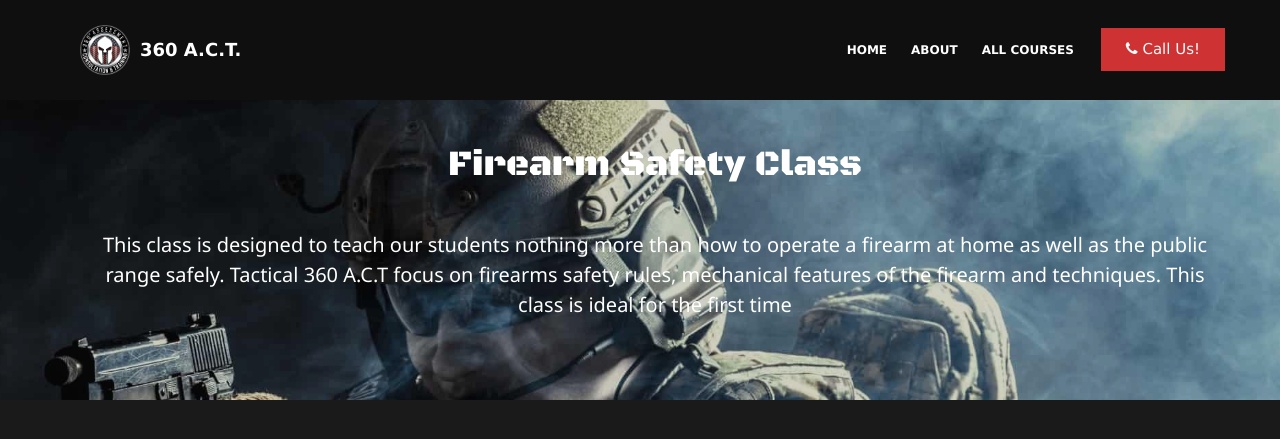
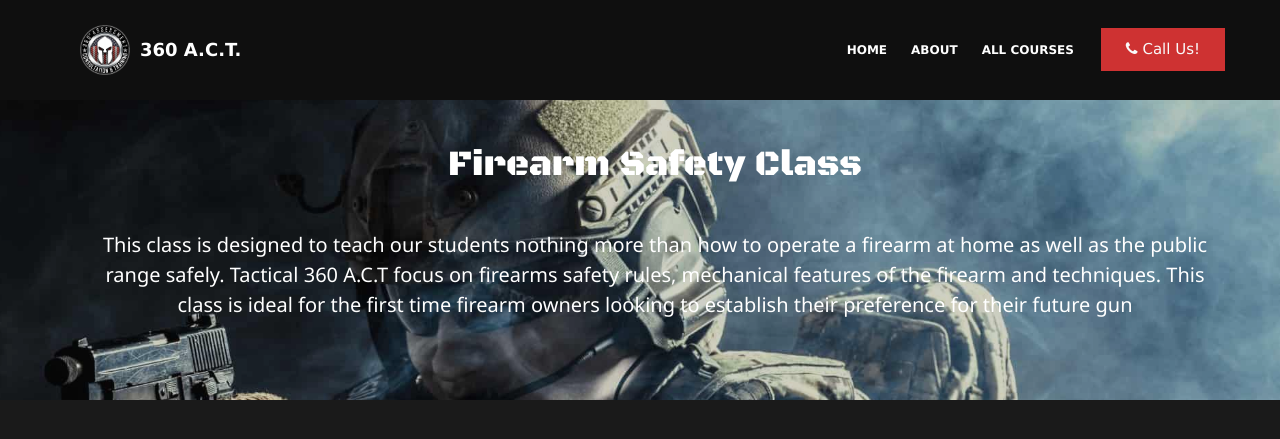
Before and after one commit to sduong9392/Tactical360ActWebsite, a Jekyll site: the page built from pages/Firearms Safety.md, in a window 1280 px wide and 1400 px high, cut to the strip 0-480 px from the top of the window. Shown: the top 439 px of the strip. Built offline with Jekyll 4.4.1, drawn with Linux system fonts in a browser that asks for light colours; comment, search, counter and statistics services are not loaded; some of the changed text lies outside the part shown.

Commit message:
pages/Firearms Safety.md updated from https://stackedit.io/

```diff
--- a/pages/Firearms Safety.md
+++ b/pages/Firearms Safety.md
@@ -2,11 +2,11 @@
 title: "Firearm Safety Class"
 price: "$50"
 image: "https://images.pexels.com/photos/3602946/pexels-photo-3602946.jpeg?auto=compress&cs=tinysrgb&dpr=2&h=750&w=1260"
-summary: This class is designed to teach our students nothing more than how to operate a firearm at home as well as the public range safely.  Tactical 360 A.C.T focus on firearms safety rules, mechanical features of the firearm and techniques.  This class is ideal for the first time
+summary: This class is designed to teach our students nothing more than how to operate a firearm at home as well as the public range safely.  Tactical 360 A.C.T focus on firearms safety rules, mechanical features of the firearm and techniques.  This class is ideal for the first time firearm owners looking to establish their preference for their future gun
 tag: "featured"
 ---
 
 
 <!--stackedit_data:
-eyJoaXN0b3J5IjpbLTIwNjMzMDk2NDAsLTQ5NTk5Mjg4MF19
+eyJoaXN0b3J5IjpbODg4NjQxMTM0LC00OTU5OTI4ODBdfQ==
 -->
```
